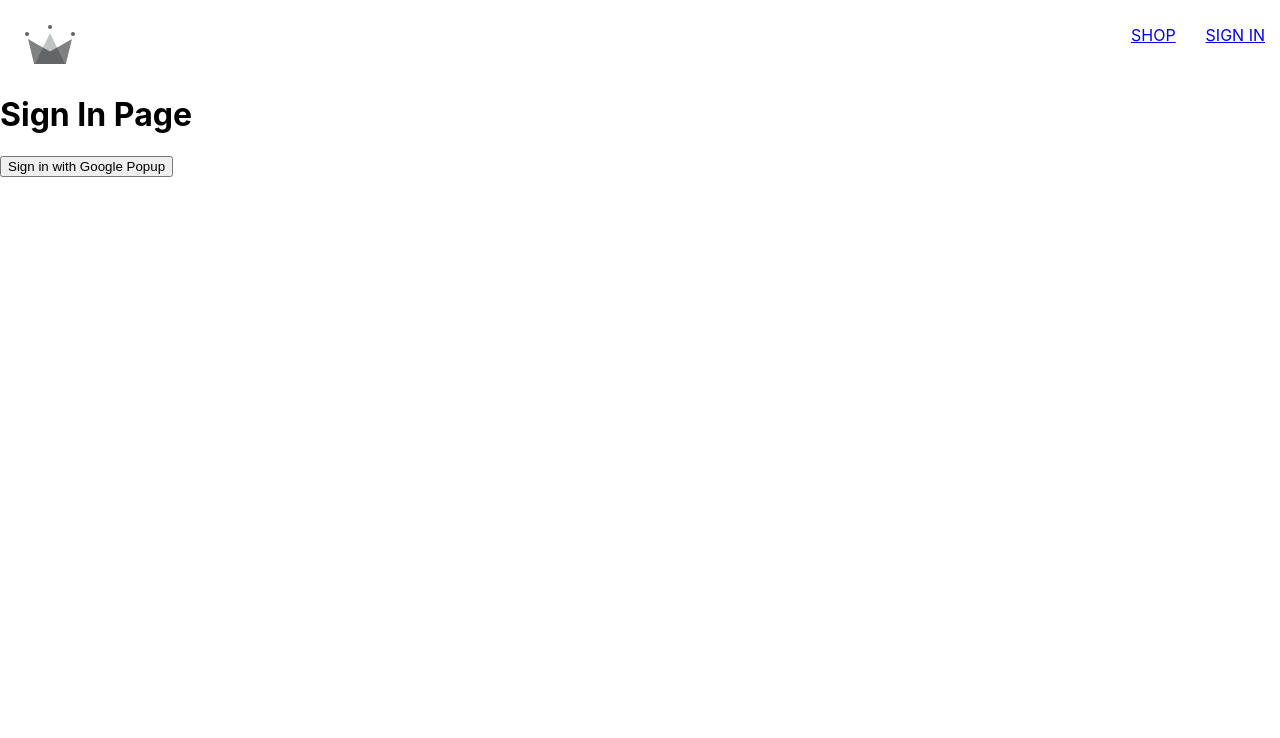
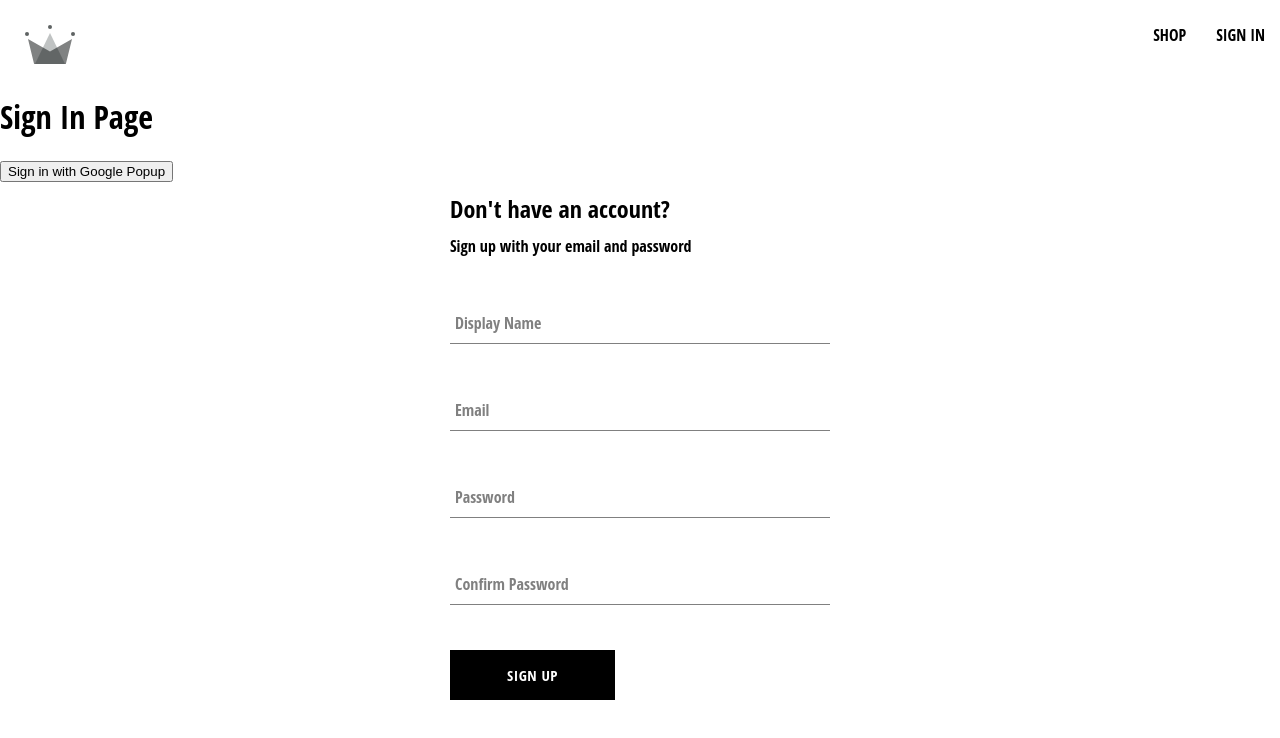
Before and after one commit to CindyyRen/crown-clothing, a React (Create React App) app: page /sign-in in a window 1280 px wide. Shown: the top 738 px of the page. Built offline with nearby package versions, Linux system fonts and the light colour scheme.

Commit message:
signup component

```diff
--- /dev/null
+++ b/src/components/button/button.component.jsx
@@ -0,0 +1,19 @@
+import './button.styles.scss';
+
+const BUTTON_TYPE_CLASSES = {
+  google: 'google-sign-in',
+  inverted: 'inverted',
+};
+
+const Button = ({ children, buttonType, ...otherProps }) => {
+  return (
+    <button
+      className={`button-container ${BUTTON_TYPE_CLASSES[buttonType]}`}
+      {...otherProps}
+    >
+      {children}
+    </button>
+  );
+};
+
+export default Button;
--- /dev/null
+++ b/src/components/button/button.styles.scss
@@ -0,0 +1,46 @@
+.button-container {
+  min-width: 165px;
+  width: auto;
+  height: 50px;
+  letter-spacing: 0.5px;
+  line-height: 50px;
+  padding: 0 35px 0 35px;
+  font-size: 15px;
+  background-color: black;
+  color: white;
+  text-transform: uppercase;
+  font-family: 'Open Sans Condensed';
+  font-weight: bolder;
+  border: none;
+  cursor: pointer;
+  display: flex;
+  justify-content: center;
+
+  &:hover {
+    background-color: white;
+    color: black;
+    border: 1px solid black;
+  }
+
+  &.google-sign-in {
+    background-color: #4285f4;
+    color: white;
+
+    &:hover {
+      background-color: #357ae8;
+      border: none;
+    }
+  }
+
+  &.inverted {
+    background-color: white;
+    color: black;
+    border: 1px solid black;
+
+    &:hover {
+      background-color: black;
+      color: white;
+      border: none;
+    }
+  }
+}
--- /dev/null
+++ b/src/components/form-input/form-input.component.jsx
@@ -0,0 +1,20 @@
+import './form-input.styles.scss';
+
+const FormInput = ({ label, ...otherProps }) => {
+  return (
+    <div className='group'>
+      <input className='form-input' {...otherProps} />
+      {label && (
+        <label
+          className={`${
+            otherProps.value.length ? 'shrink' : ''
+          } form-input-label`}
+        >
+          {label}
+        </label>
+      )}
+    </div>
+  );
+};
+
+export default FormInput;
--- /dev/null
+++ b/src/components/form-input/form-input.styles.scss
@@ -0,0 +1,54 @@
+$sub-color: grey;
+$main-color: black;
+
+@mixin shrinkLabel {
+  top: -14px;
+  font-size: 12px;
+  color: $main-color;
+}
+
+.group {
+  position: relative;
+  margin: 45px 0;
+
+  .form-input {
+    background: none;
+    background-color: white;
+    color: $sub-color;
+    font-size: 18px;
+    padding: 10px 10px 10px 5px;
+    display: block;
+    width: 100%;
+    border: none;
+    border-radius: 0;
+    border-bottom: 1px solid $sub-color;
+    margin: 25px 0;
+
+    &:focus {
+      outline: none;
+    }
+
+    &:focus ~ .form-input-label {
+      @include shrinkLabel();
+    }
+  }
+
+  input[type='password'] {
+    letter-spacing: 0.3em;
+  }
+
+  .form-input-label {
+    color: $sub-color;
+    font-size: 16px;
+    font-weight: normal;
+    position: absolute;
+    pointer-events: none;
+    left: 5px;
+    top: 10px;
+    transition: 300ms ease all;
+
+    &.shrink {
+      @include shrinkLabel();
+    }
+  }
+}
--- /dev/null
+++ b/src/components/sign-up-form/sign-up-form.component.jsx
@@ -0,0 +1,105 @@
+import { useState } from 'react';
+
+import FormInput from '../form-input/form-input.component';
+import Button from '../button/button.component';
+
+import {
+  createAuthUserWithEmailAndPassword,
+  createUserDocumentFromAuth,
+} from '../../utils/firebase/firebase.utils';
+
+import './sign-up-form.styles.scss';
+
+const defaultFormFields = {
+  displayName: '',
+  email: '',
+  password: '',
+  confirmPassword: '',
+};
+
+const SignUpForm = () => {
+  const [formFields, setFormFields] = useState(defaultFormFields);
+  const { displayName, email, password, confirmPassword } = formFields;
+
+  const resetFormFields = () => {
+    setFormFields(defaultFormFields);
+  };
+
+  const handleSubmit = async (event) => {
+    event.preventDefault();
+
+    if (password !== confirmPassword) {
+      alert('passwords do not match');
+      return;
+    }
+
+    try {
+      const { user } = await createAuthUserWithEmailAndPassword(
+        email,
+        password
+      );
+
+      await createUserDocumentFromAuth(user, { displayName });
+      resetFormFields();
+    } catch (error) {
+      if (error.code === 'auth/email-already-in-use') {
+        alert('Cannot create user, email already in use');
+      } else {
+        console.log('user creation encountered an error', error);
+      }
+    }
+  };
+
+  const handleChange = (event) => {
+    const { name, value } = event.target;
+
+    setFormFields({ ...formFields, [name]: value });
+  };
+
+  return (
+    <div className='sign-up-container'>
+      <h2>Don't have an account?</h2>
+      <span>Sign up with your email and password</span>
+      <form onSubmit={handleSubmit}>
+        <FormInput
+          label='Display Name'
+          type='text'
+          required
+          onChange={handleChange}
+          name='displayName'
+          value={displayName}
+        />
+
+        <FormInput
+          label='Email'
+          type='email'
+          required
+          onChange={handleChange}
+          name='email'
+          value={email}
+        />
+
+        <FormInput
+          label='Password'
+          type='password'
+          required
+          onChange={handleChange}
+          name='password'
+          value={password}
+        />
+
+        <FormInput
+          label='Confirm Password'
+          type='password'
+          required
+          onChange={handleChange}
+          name='confirmPassword'
+          value={confirmPassword}
+        />
+        <Button type='submit'>Sign Up</Button>
+      </form>
+    </div>
+  );
+};
+
+export default SignUpForm;
--- /dev/null
+++ b/src/components/sign-up-form/sign-up-form.styles.scss
@@ -0,0 +1,10 @@
+.sign-up-container {
+  margin: 0 auto;
+  display: flex;
+  flex-direction: column;
+  width: 380px;
+
+  h2 {
+    margin: 10px 0;
+  }
+}
--- a/src/index.scss
+++ b/src/index.scss
@@ -1,8 +1,6 @@
 body {
-  margin: 0;
-  font-family: -apple-system, BlinkMacSystemFont, 'Segoe UI', 'Roboto', 'Oxygen',
-    'Ubuntu', 'Cantarell', 'Fira Sans', 'Droid Sans', 'Helvetica Neue',
-    sans-serif;
+  margin: 0 auto;
+  font-family: 'Open Sans Condensed', sans-serif;
   -webkit-font-smoothing: antialiased;
   -moz-osx-font-smoothing: grayscale;
 }
@@ -11,3 +9,12 @@
   font-family: source-code-pro, Menlo, Monaco, Consolas, 'Courier New',
     monospace;
 }
+
+a {
+  text-decoration: none;
+  color: black;
+}
+
+* {
+  box-sizing: border-box;
+}
--- a/src/routes/sign-in/sign-in.component.jsx
+++ b/src/routes/sign-in/sign-in.component.jsx
@@ -1,11 +1,22 @@
+// import { useEffect } from 'react';
+// import { getRedirectResult } from 'firebase/auth';
 import {
+  // auth,
   signInWithGooglePopup,
+  // signInWithGoogleRedirect,
   createUserDocumentFromAuth,
 } from '../../utils/firebase/firebase.utils';
 
-// import SignUpForm from '../../components/sign-up-form/sign-up-form.component';
+import SignUpForm from '../../components/sign-up-form/sign-up-form.component';
 
 const SignIn = () => {
+  // useEffect(async () => {
+  //   const response= await getRedirectResult(auth);
+  //   if(response){
+  //     const userDocRef=await createUserDocumentFromAuth(response.user)
+  //   }
+  // }, []);
+
   const logGoogleUser = async () => {
     const { user } = await signInWithGooglePopup();
     const userDocRef = await createUserDocumentFromAuth(user);
@@ -15,7 +26,10 @@
     <div>
       <h1>Sign In Page</h1>
       <button onClick={logGoogleUser}>Sign in with Google Popup</button>
-      {/* <SignUpForm /> */}
+      {/* <button onClick={signInWithGoogleRedirect}>
+        Sign in with Google Redirect
+      </button> */}
+      <SignUpForm />
     </div>
   );
 };
--- a/src/utils/firebase/firebase.utils.js
+++ b/src/utils/firebase/firebase.utils.js
@@ -28,14 +28,14 @@
 export const auth = getAuth();
 export const signInWithGooglePopup = () =>
   signInWithPopup(auth, googleProvider);
-// export const signInWithGoogleRedirect = () =>
-//   signInWithRedirect(auth, googleProvider);
+export const signInWithGoogleRedirect = () =>
+  signInWithRedirect(auth, googleProvider);
 
 export const db = getFirestore();
 
 export const createUserDocumentFromAuth = async (
-  userAuth
-  // additionalInformation = {}
+  userAuth,
+  additionalInformation = {}
 ) => {
   if (!userAuth) return;
 
@@ -52,7 +52,7 @@
         displayName,
         email,
         createdAt,
-        // ...additionalInformation,
+        ...additionalInformation,
       });
     } catch (error) {
       console.log('error creating the user', error.message);
```
Also changed, not shown: src/App.scss (deleted, +0 -38 lines).
